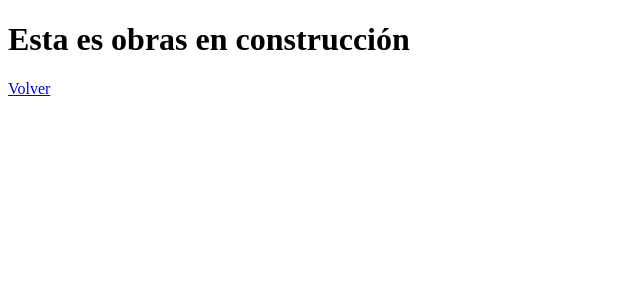
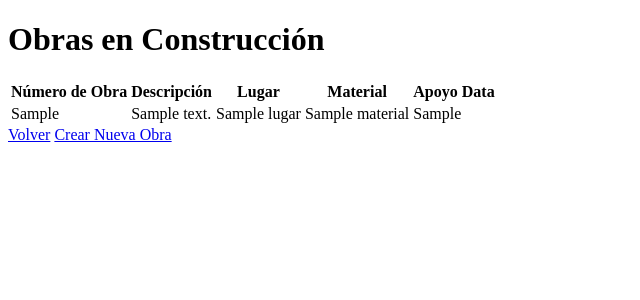
Before and after one commit to luisferhr/pevelectric, a Django app: template obras/templates/obras.html in a window 1280 px wide. Shown: the top 300 px of the page, without its empty margins (0-640 px from the left). Run offline with Django 3.2, Linux system fonts and the light colour scheme; the template is opened without the code that fills it: most values are stand-ins (such as "Sample title", 1, 10 or a date in 2020).

Commit message:
segunda subida

```diff
--- a/obras/templates/obras.html
+++ b/obras/templates/obras.html
@@ -5,7 +5,34 @@
     <title>Obras en Construcción</title>
 </head>
 <body>
-    <h1>Esta es obras en construcción</h1>
+    <h1>Obras en Construcción</h1>
+    <table>
+        <thead>
+            <tr>
+                <th>Número de Obra</th>
+                <th>Descripción</th>
+                <th>Lugar</th>
+                <th>Material</th>
+                <th>Apoyo Data</th>
+            </tr>
+        </thead>
+        <tbody>
+            {% for obra in obras %}
+            <tr>
+                <td>{{ obra.numero_obra }}</td>
+                <td>{{ obra.descripcion }}</td>
+                <td>{{ obra.lugar }}</td>
+                <td>{{ obra.material }}</td>
+                <td>{{ obra.apoyo_data }}</td>
+            </tr>
+            {% empty %}
+            <tr>
+                <td colspan="5">No hay obras.</td>
+            </tr>
+            {% endfor %}
+        </tbody>
+    </table>
     <a href="{% url 'index' %}">Volver</a>
+    <a href="{% url 'crear_obra' %}">Crear Nueva Obra</a>
 </body>
 </html>
--- a/obras/urls.py
+++ b/obras/urls.py
@@ -3,4 +3,5 @@ from . import views
 
 urlpatterns = [
     path('obras/', views.obras_construccion, name='obras_construccion'),
+    path('crear_obra/', views.crear_obra, name='crear_obra'),
 ]
```
Also changed, not shown: obras/forms.py (added, +7 -0 lines), obras/templates/crear_obra.html (added, +16 -0 lines), obras/views.py (+15 -2 lines).
